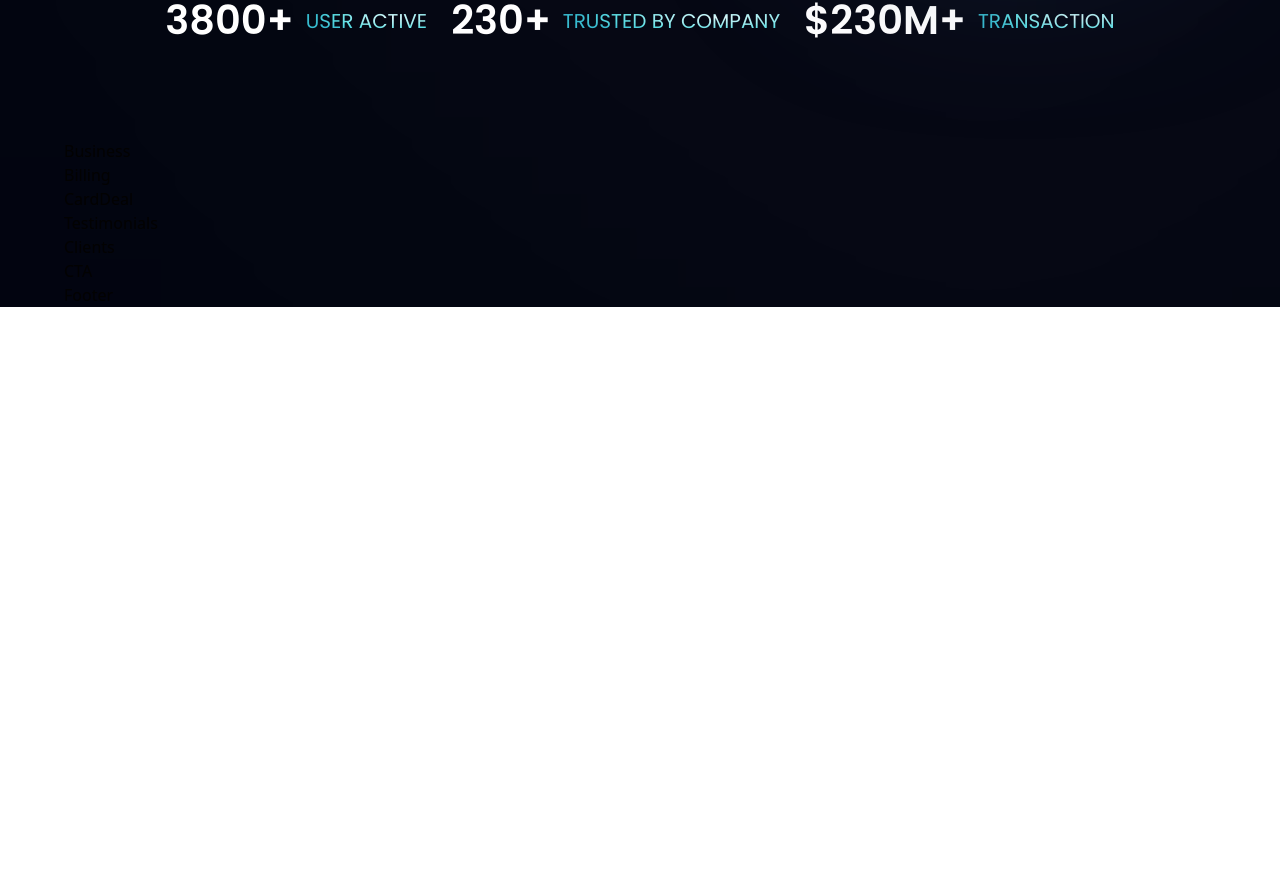
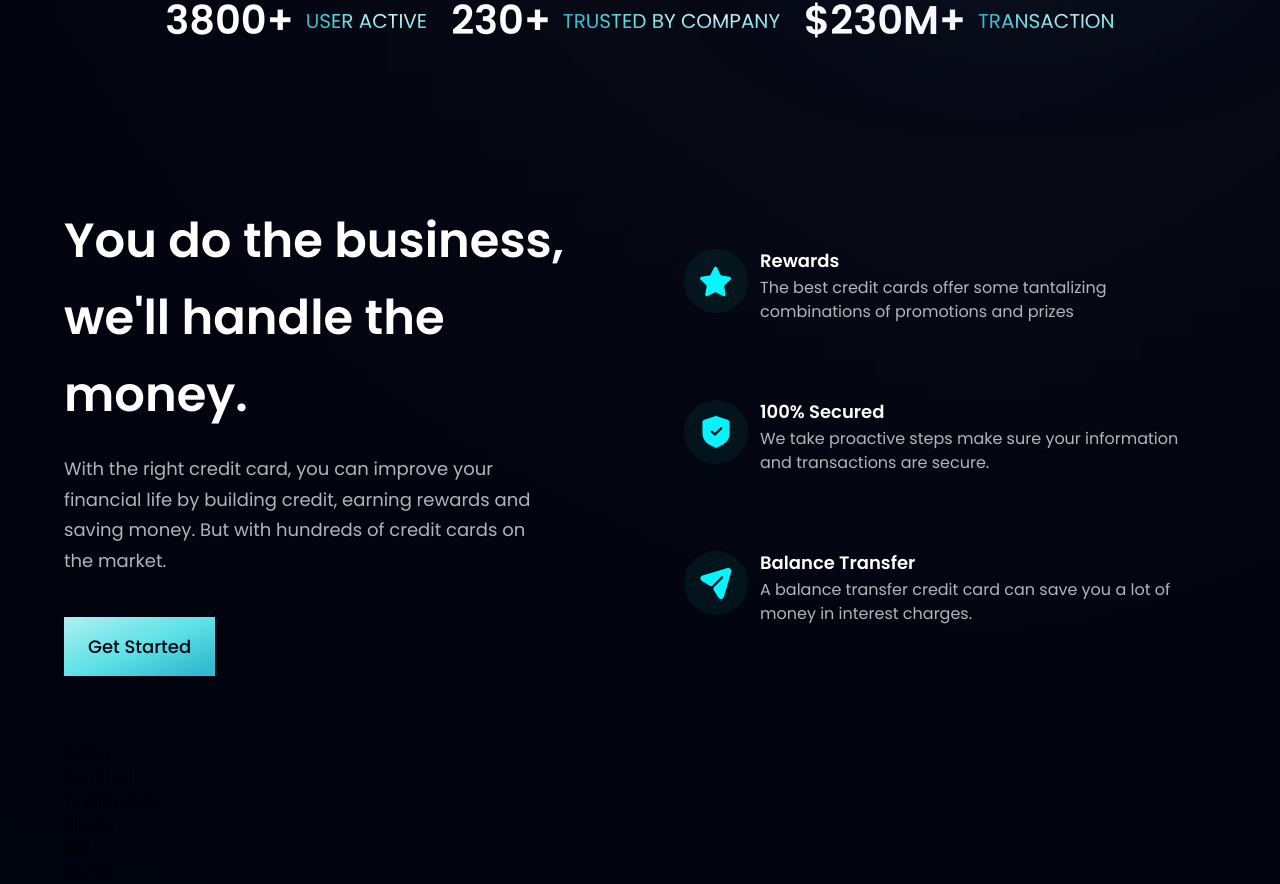
Before and after one commit to jupi1001/react-tailwind, a React (Vite) app: page / in a window 1280 px wide. Shown: the part 758-1642 px from the top of the page. Before the commit the page ends 1065 px from the top, so only its background shows below. Built offline with nearby package versions, Linux system fonts and the light colour scheme.

Commit message:
Add business section + button component

```diff
--- a/src/components/Business.jsx
+++ b/src/components/Business.jsx
@@ -1,7 +1,43 @@
 import React from "react";
+import { features } from "../constants";
+import styles, { layout } from "../style";
+import Button from "./Button";
+
+const FeatureCard = ({ icon, title, content, index }) => {
+  return (
+    <div className={`flex flex-row p-6 rounded-[20px] ${index !== features.length - 1 ? "mb-6" : "mb-0"} feature-card`}>
+      <div className={`w-[64px] h-[64px] rounded-full ${styles.flexCenter} bg-dimBlue`}>
+        <img src={icon} alt="icon" className="w-[50%] h-[50%] object-contain" />
+      </div>
+      <div className="flex-1 flex flex-col ml-3">
+        <h4 className="font-poppins font-semibold text-white text-[18px] leading-[23px] mb-1">{title}</h4>
+        <p className="font-poppins font-normal text-dimWhite text-[16px] leading-[24px] mb-1">{content}</p>
+      </div>
+    </div>
+  );
+};
 
 const Business = () => {
-  return <div>Business</div>;
+  return (
+    <section id="features" className={layout.section}>
+      <div className={layout.sectionInfo}>
+        <h2 className={styles.heading2}>
+          You do the business, <br className="sm_block hidden" /> we'll handle the money.
+        </h2>
+        <p className={`${styles.paragraph} max-w-[470px] mt-5`}>
+          With the right credit card, you can improve your financial life by building credit, earning rewards and saving
+          money. But with hundreds of credit cards on the market.
+        </p>
+        <Button styles="mt-10" />
+      </div>
+
+      <div className={`${layout.sectionImg} flex-col`}>
+        {features.map((feature, index) => (
+          <FeatureCard key={feature.id} {...feature} index={index} />
+        ))}
+      </div>
+    </section>
+  );
 };
 
 export default Business;
--- a/src/components/Button.jsx
+++ b/src/components/Button.jsx
@@ -1,7 +1,14 @@
 import React from "react";
 
-const Button = () => {
-  return <div>Button</div>;
+const Button = ({ styles }) => {
+  return (
+    <button
+      type="button"
+      className={`py-4 px-6 bg-blue-gradient font-poppins font-medium text-[18px] text-primary outline-none ${styles}`}
+    >
+      Get Started
+    </button>
+  );
 };
 
 export default Button;
```
